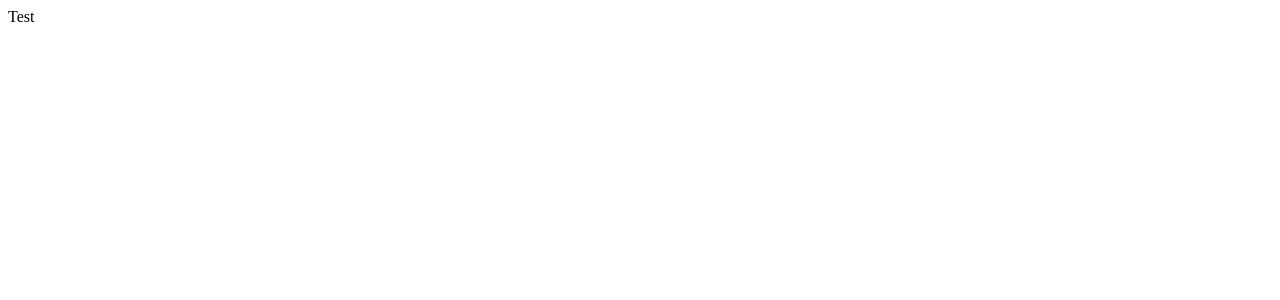
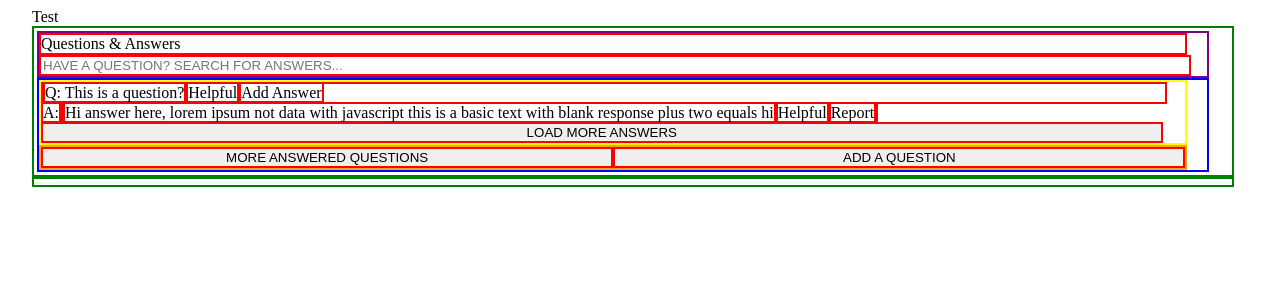
Before and after one commit to dark-developer-studio/front-end-capstone, a React app: page / in a window 1280 px wide. Shown: the top 300 px of the page. Built offline with nearby package versions, Linux system fonts and the light colour scheme; the HTML template or start-up script is replaced by a standard one.

Commit message:
wireFrame for main qa component done

```diff
--- a/client/src/components/qa/QuestionsAndAnswers.jsx
+++ b/client/src/components/qa/QuestionsAndAnswers.jsx
@@ -1,8 +1,45 @@
-import React from 'react';
+import React, { useState } from 'react';
 
 const QuestionsAndAnswers = () => {
+  const [questions, setQuestions] = useState([]);
+
   return (
-    <div></div>
+    <div className="app-toBeDeleted">
+
+      <div className="qaContainer" style={{ width: '98%', padding: '3px', border: '2px solid green' }}>
+        <div className="searchbarContainer" style={{ width: '98%', border: '2px solid purple' }}>
+          <div className="text" style={{ width: '98%', border: '2px solid red' }}>Questions &amp; Answers</div>
+          <input placeholder="HAVE A QUESTION? SEARCH FOR ANSWERS..." className="searchbar" style={{ width: '98%', border: '2px solid red' }} />
+        </div>
+        <div className="questionlist" style={{ width: '98%', border: '2px solid blue' }}>
+          <div className="questionContainer" style={{ width: '98%', border: '2px solid yellow' }}>
+            <div className="question" style={{ width: '98%', border: '2px solid red' }}>
+              <span className="text" style={{ border: '2px solid red' }}>Q: This is a question?</span>
+              <span className="helpful" style={{ border: '2px solid red' }}>Helpful</span>
+              <span className="addAnswer" style={{ border: '2px solid red' }}>Add Answer</span>
+            </div>
+            <span className="text" style={{ border: '2px solid red' }}>A:</span>
+            <span className="answer" style={{ width: '98%', border: '2px solid red' }}>
+              <span className="text" style={{ border: '2px solid red' }}>
+                Hi answer here, lorem ipsum not data with javascript this
+                is a basic text with blank response plus two equals hi
+              </span>
+              <span className="helpful" style={{ border: '2px solid red' }}>Helpful</span>
+              <span className="addAnswer" style={{ border: '2px solid red' }}>Report</span>
+            </span>
+            <button type="button" className="moreAnswers" style={{ width: '98%', border: '2px solid red' }}>LOAD MORE ANSWERS</button>
+          </div>
+          <div className="buttons" style={{ width: '98%', border: '2px solid orange' }}>
+            <button type="button" className="morequestions" style={{ width: '50%', border: '2px solid red' }}>MORE ANSWERED QUESTIONS</button>
+            <button type="button" className="addquestion" style={{ width: '50%', border: '2px solid red' }}>ADD A QUESTION</button>
+          </div>
+        </div>
+      </div>
+
+      <div className="answerModal" style={{ width: '98%', padding: '3px', border: '2px solid green' }}>
+      </div>
+
+    </div>
   );
 };
 
--- a/client/src/index.jsx
+++ b/client/src/index.jsx
@@ -1,6 +1,7 @@
 import React from 'react';
 import ReactDOM from 'react-dom';
-import axios from 'axios';
+
+import Container from '@material-ui/core/Container';
 
 import Banner from './components/Banner.jsx';
 import ProductDisplay from './components/product-display/ProductDisplay.jsx';
@@ -12,13 +13,13 @@ const App = () => {
   function getSomething() { }
 
   return (
-    <div>
+    <Container maxWidth="lg">
       <Banner />
       <ProductDisplay />
       <RelatedProducts />
       <QuestionsAndAnswers />
       <RatingsAndReviews />
-    </div>
+    </Container>
   );
 };
 
```
